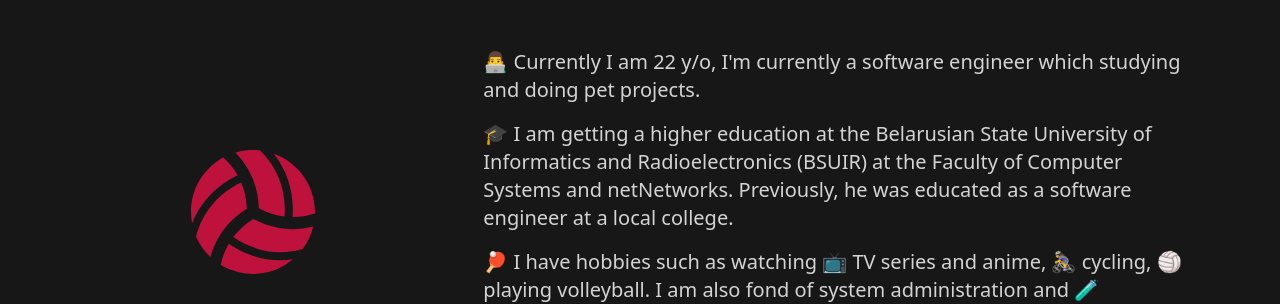
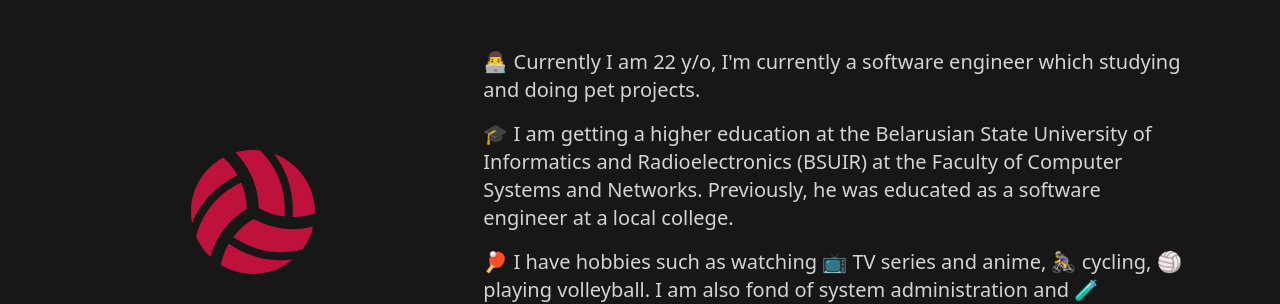
Before and after one commit to IllusionOfControl/personal-page, a Next.js app: page / in a window 1280 px wide. Shown: the part 960-1264 px from the top of the page. Built offline with nearby package versions, Linux system fonts and the light colour scheme.

Commit message:
fixed misspell

```diff
--- a/src/components/About/index.js
+++ b/src/components/About/index.js
@@ -21,7 +21,7 @@ const About = () => {
             <p className="pb-4">
               🎓 I am getting a higher education at the Belarusian State
               University of Informatics and Radioelectronics (BSUIR) at the
-              Faculty of Computer Systems and netNetworks. Previously, he was
+              Faculty of Computer Systems and Networks. Previously, he was
               educated as a software engineer at a local college.
             </p>
             <p className="pb-4">
```
